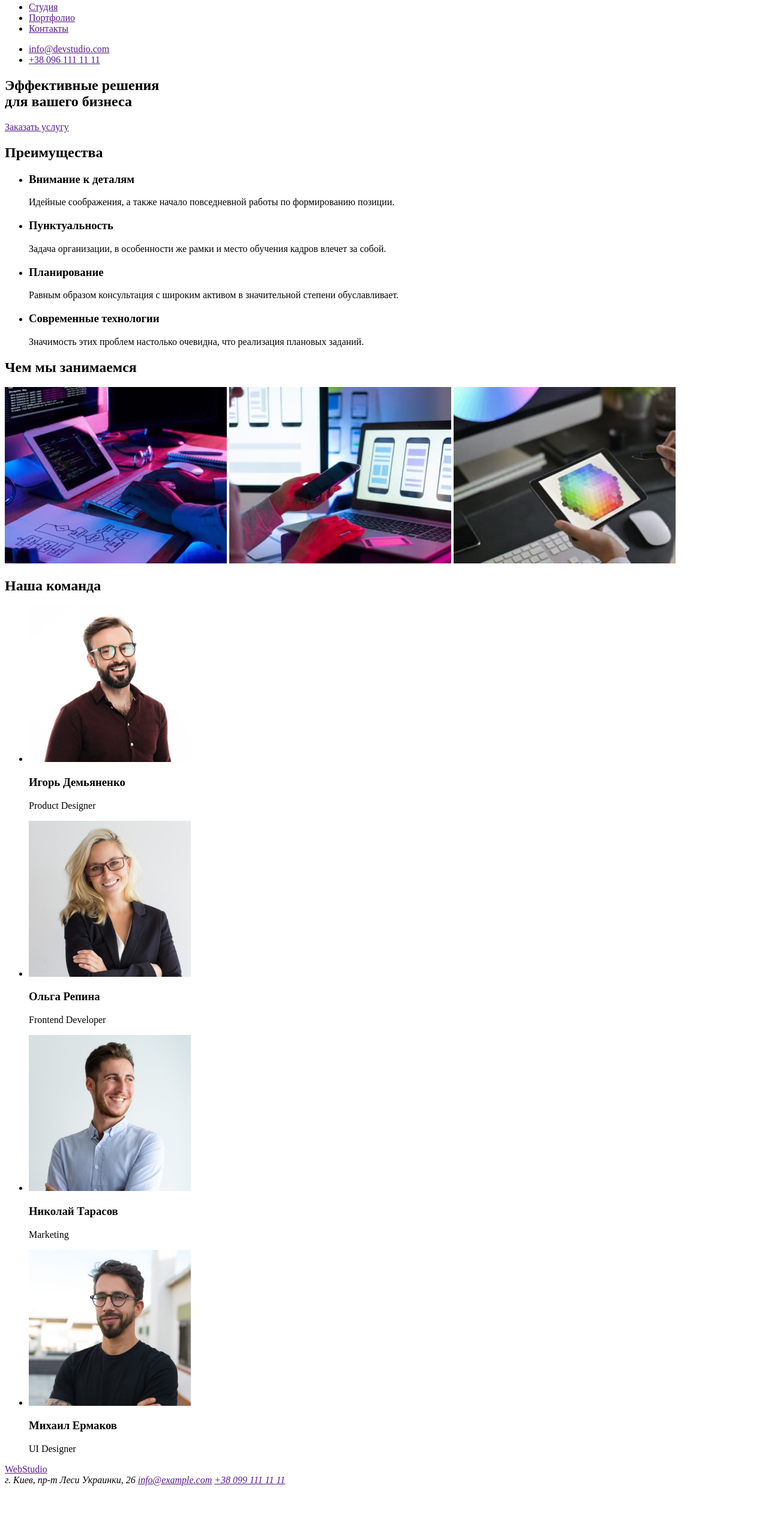
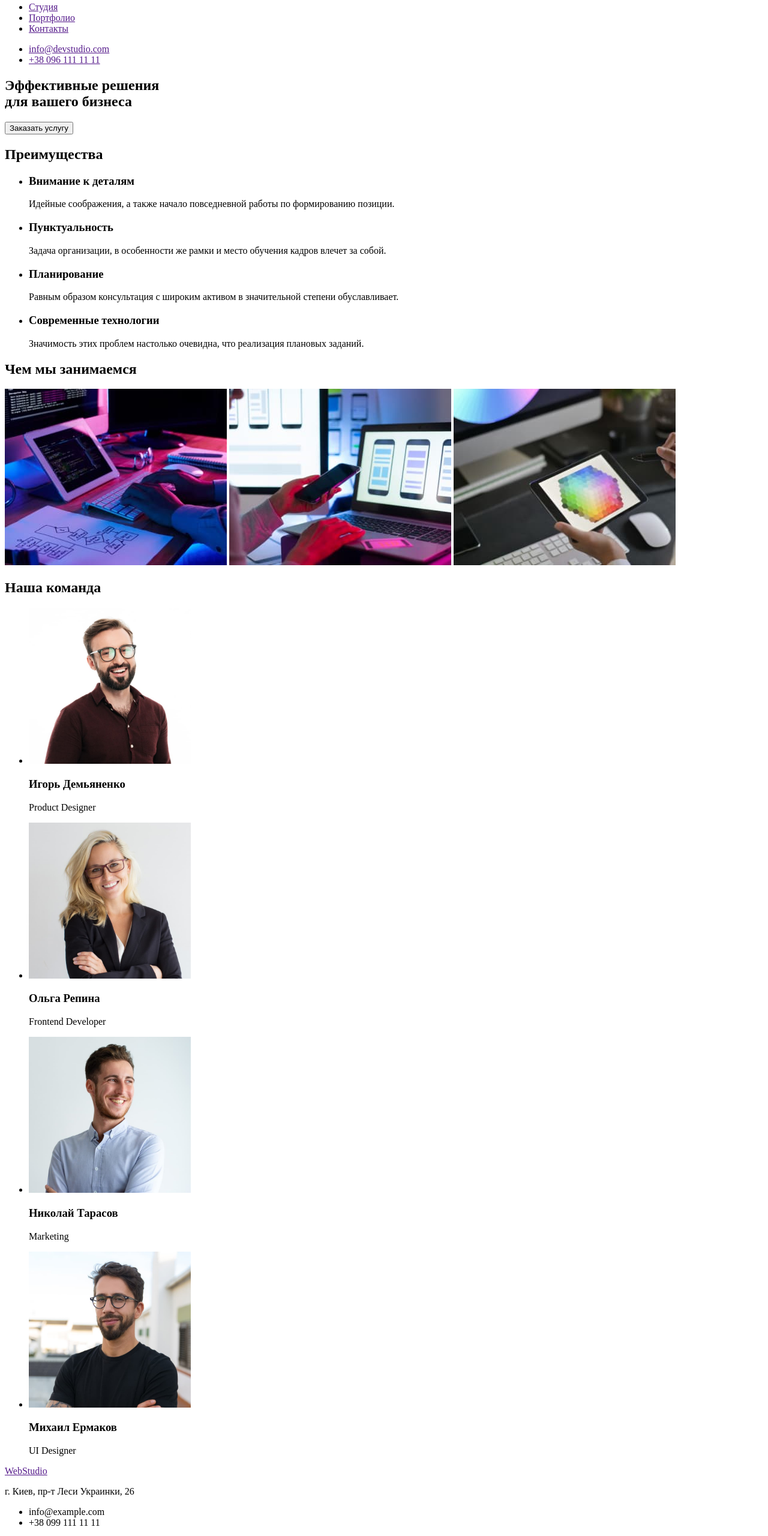
Before and after one commit to Demir2544/goit-markup-hw-01, a plain HTML site: page index.html in a window 1280 px wide. Shown: the part 39-2599 px from the top of the page at 60% size. Before the commit the page ends 2523 px from the top, so only its background shows below. Drawn offline with Linux system fonts and the light colour scheme.

Commit message:
Версия 2 редак

```diff
--- a/index.html
+++ b/index.html
@@ -1,5 +1,5 @@
 <!DOCTYPE html>
-<html lang="en">
+<html lang="ru">
 <head>
     <meta charset="UTF-8">
     <meta http-equiv="X-UA-Compatible" content="IE=edge">
@@ -15,19 +15,17 @@
                 <li><a href="">Портфолио</a></li>
                 <li><a href="">Контакты</a></li>
             </ul>
+        </nav>
             <ul>
                 <li><a href="">info@devstudio.com</a></li>
                 <li><a href="">+38 096 111 11 11</a></li>
             </ul>
-        </nav>
     </header>
     <main>
-        <div>
-            <section>
+        <section>
                 <h1>Эффективные решения<br /> для вашего бизнеса</h1>
-                <a href="">Заказать услугу</a>
-            </section>
-        </div>
+                <button>Заказать услугу</button>
+        </section>
         <section>
             <h2>Преимущества</h2>
             <ul>
@@ -83,12 +81,11 @@
     </main>
     <footer>
         <a href="">WebStudio</a>
-        <address>
-            г. Киев, пр-т Леси Украинки, 26
-            <a href="">info@example.com</a>
-            <a href="">+38 099 111 11 11</a>
-        </ul>
-        </address>
+            <p>г. Киев, пр-т Леси Украинки, 26</p>
+            <ul>
+                <li>info@example.com</li>
+                <li>+38 099 111 11 11</li>
+            </ul>
     </footer>
 </body>
 </html>
```
